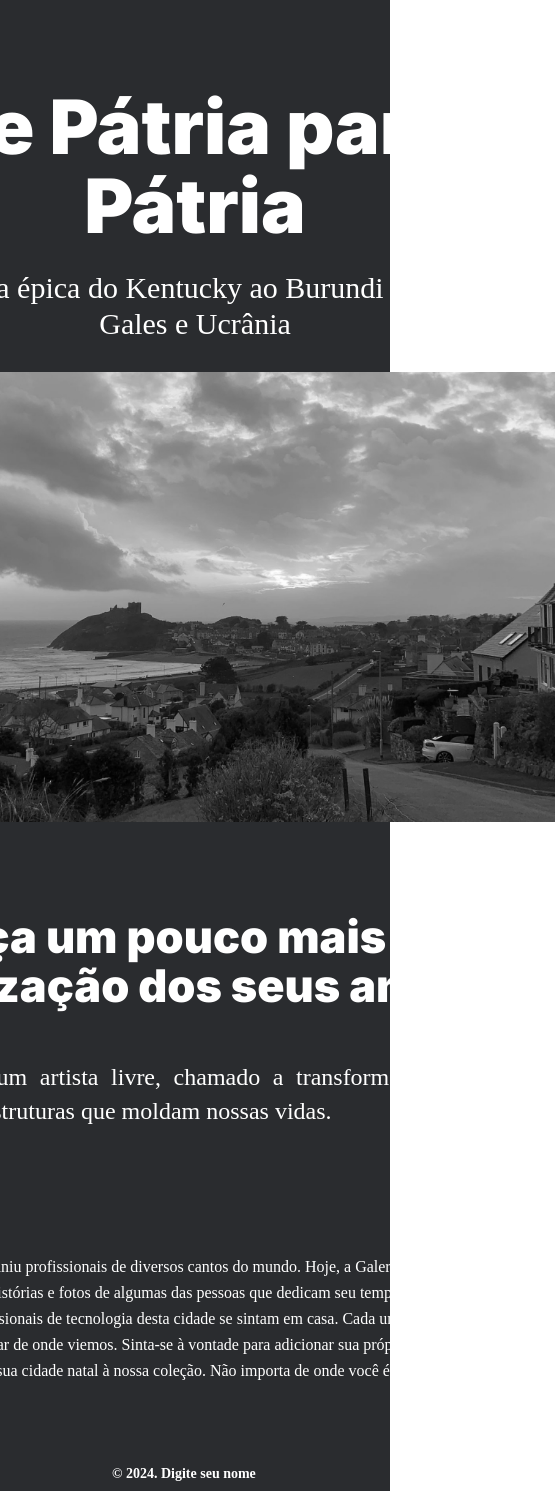
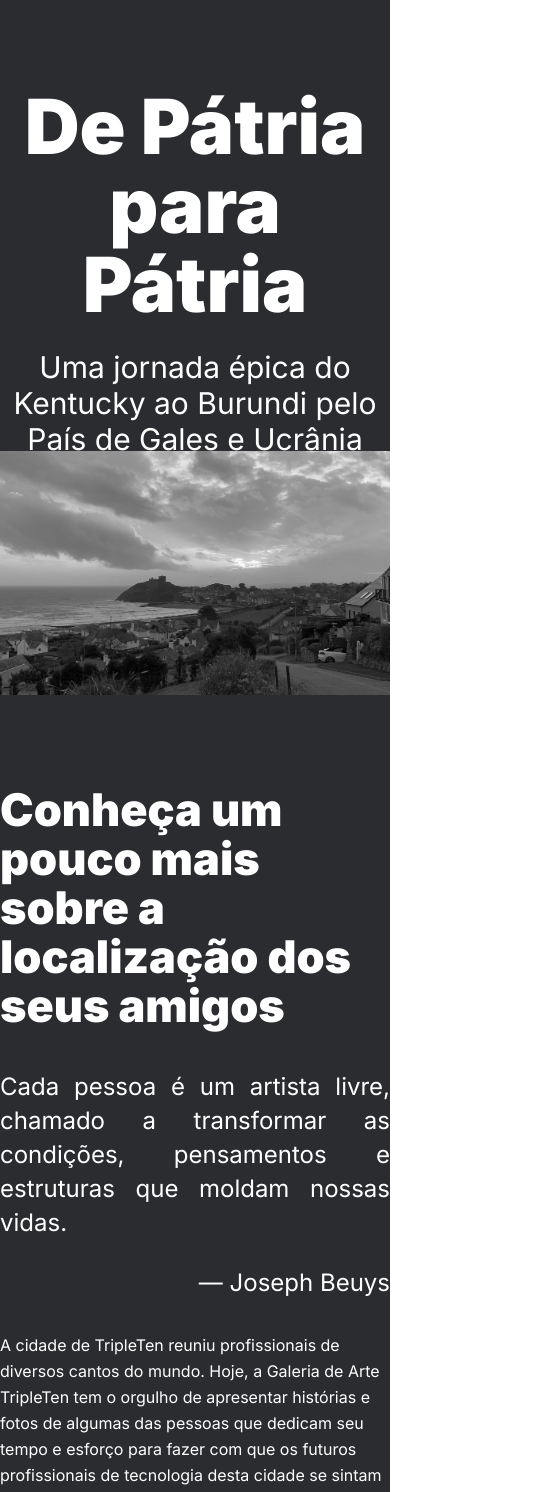
Before and after one commit to ronesjunior/web_project_homeland, a plain HTML site: page index.html in a window 390 px wide. Shown: the part 99-1591 px from the top of the page, 555 px wide, since content can reach past the window. Drawn offline with Linux system fonts and the light colour scheme; a web font is replaced by a local one.

Commit message:
commit 04/08/2025

```diff
--- a/blocks/footer.css
+++ b/blocks/footer.css
@@ -5,51 +5,37 @@
 }
 
 .footer__copyright {
-  width: 166px;
-  height: 16px;
+  max-width: 166px;
   font-size: 14px;
   line-height: 16px;
   letter-spacing: 0%;
   color: white;
-  margin-top: 92px;
+  margin: 92px auto 24px auto;
   font-family: "Inter-Regular";
+  font-weight: 400;
 }
 
-@media screen and (max-width: 1280px) {
+@media screen and (max-width: 768px) {
   .footer__copyright {
-    width: 166px;
-    height: 16px;
+    max-width: 166px;
     font-size: 14px;
     line-height: 16px;
     letter-spacing: 0%;
     color: white;
-    margin-top: 92px;
-    font-family: "Inter-Regular";
-  }
-}
-
-@media screen and (max-width: 768px) {
-  .footer__copyright {
-    width: 166px;
-    height: 16px;
-    font-size: 14px;
-    line-height: 16px;
-    letter-spacing: 0%;
-    color: white;
-    margin-top: 64px;
+    margin: 88px auto 24px auto;
     font-family: "Inter-Regular";
   }
 }
 
 @media screen and (max-width: 320px) {
   .footer__copyright {
-    width: 166px;
-    height: 14px;
+    max-width: 166px;
     font-size: 14px;
     line-height: 14px;
     letter-spacing: 0%;
     color: white;
-    margin-top: 88px;
+    margin: 64px auto 24px auto;
     font-family: "Inter-Regular";
+    font-weight: 400;
   }
 }
--- a/blocks/header.css
+++ b/blocks/header.css
@@ -1,26 +1,12 @@
 .header {
   display: flex;
+  max-width: 1280px;
   flex-direction: column;
-  align-items: center;
-}
-
-@media screen and (max-width: 1280px) {
-  .header {
-    max-width: 1280px;
-    max-height: 1883px;
-  }
+  margin: 0 auto 0;
 }
 
 @media screen and (max-width: 768px) {
   .header {
-    max-width: 768px;
-    max-height: 1659px;
+    width: 100%;
   }
 }
-
-@media screen and (max-width: 320px) {
-  .header {
-    max-width: 320px;
-    max-height: 1550px;
-  }
-}
--- a/blocks/intro.css
+++ b/blocks/intro.css
@@ -1,24 +1,15 @@
 .intro {
   display: flex;
+  width: 100%;
+  max-width: 984px;
   flex-direction: column;
-}
-
-@media screen and (max-width: 1280px) {
-  .intro {
-    width: 830px;
-    height: 482px;
-    margin: 92px 302px 0 148px;
-  }
-}
-
-.intro {
-  width: 830px;
-  height: 482px;
-  margin: 92px 302px 0 148px;
+  padding-top: 92px;
+  align-self: center; */
 }
 
 .intro__title {
   margin: 0;
+  max-width: 830px;
   font-size: 54px;
   font-weight: 900;
   line-height: 58px;
@@ -32,8 +23,7 @@
   font-weight: 400;
   line-height: 34px;
   letter-spacing: 0%;
-  width: 738px;
-  height: 68px;
+  max-width: 738px;
   margin-top: 40px;
   margin-bottom: 0;
   text-align: justify;
@@ -46,9 +36,8 @@
   font-weight: 400;
   line-height: 34px;
   letter-spacing: 0%;
-  width: 732px;
-  height: 34px;
-  margin-top: 40px;
+  max-width: 732px;
+  margin-top: 10px;
   margin-bottom: 0;
   text-align: end;
   font-family: "Inter-Regular";
@@ -60,8 +49,7 @@
   font-weight: 400;
   line-height: 163%;
   letter-spacing: 0%;
-  width: 722px;
-  height: 182px;
+  max-width: 722px;
   margin-top: 32px;
   margin-bottom: 0;
   text-align: left;
@@ -69,213 +57,45 @@
   color: white;
 }
 
-@media screen and (max-width: 1280px) {
-  .intro__title {
-    margin: 0;
-    font-size: 54px;
-    font-weight: 900;
-    line-height: 58px;
-    letter-spacing: 0%;
-    color: white;
-    font-family: "Inter-Black";
-  }
-}
-
-@media screen and (max-width: 1280px) {
-  .intro__text {
-    display: flex;
-    flex-direction: column;
-    color: white;
-  }
-}
-
-@media screen and (max-width: 1280px) {
-  .intro__frase {
-    font-size: 24px;
-    font-weight: 400;
-    line-height: 34px;
-    letter-spacing: 0%;
-    width: 738px;
-    height: 68px;
-    margin-top: 40px;
-    margin-bottom: 0;
-    text-align: justify;
-    font-family: "Inter-Regular";
-  }
-}
-
-@media screen and (max-width: 1280px) {
-  .intro__autor {
-    font-size: 24px;
-    font-weight: 400;
-    line-height: 34px;
-    letter-spacing: 0%;
-    width: 732px;
-    height: 34px;
-    margin-top: 40px;
-    margin-bottom: 0;
-    text-align: end;
-    font-family: "Inter-Regular";
-  }
-}
-
-@media screen and (max-width: 1280px) {
-  .intro__apresentacao {
-    font-size: 16px;
-    font-weight: 400;
-    line-height: 163%;
-    letter-spacing: 0%;
-    width: 722px;
-    height: 182px;
-    margin-top: 32px;
-    margin-bottom: 0;
-    text-align: left;
-    font-family: "Inter-Regular";
-  }
-}
-
 @media screen and (max-width: 768px) {
   .intro {
-    width: 720px;
-    height: 490px;
-    margin: 90px 24px 0 24px;
+    max-width: 720px;
+    margin: 0 auto 0;
+    padding-top: 90px;
   }
 }
 
 @media screen and (max-width: 768px) {
   .intro__title {
     margin: 0;
+    max-width: 707px;
     font-size: 45px;
-    font-weight: 900;
     line-height: 49px;
     letter-spacing: 0%;
-    color: white;
-    font-family: "Inter-Black";
   }
 }
 
 @media screen and (max-width: 768px) {
-  .intro__text {
-    display: flex;
-    flex-direction: column;
-    color: white;
-  }
-}
-
-@media screen and (max-width: 768px) {
-  .intro__frase {
-    font-size: 24px;
-    font-weight: 400;
-    line-height: 34px;
-    letter-spacing: 0%;
-    width: 720px;
+  intro__frase {
+    max-width: 720px;
     height: 102px;
     margin-top: 50px;
     margin-bottom: 0;
-    text-align: justify;
-    font-family: "Inter-Regular";
   }
 }
 
 @media screen and (max-width: 768px) {
   .intro__autor {
-    font-size: 24px;
-    font-weight: 400;
-    line-height: 34px;
-    letter-spacing: 0%;
-    width: 720px;
-    height: 34px;
+    max-width: 720px;
+    margin-top: 40px;
+    margin-bottom: 0;
     margin-top: 26px;
-    margin-bottom: 0;
-    text-align: end;
-    font-family: "Inter-Regular";
   }
 }
 
 @media screen and (max-width: 768px) {
   .intro__apresentacao {
-    font-size: 16px;
-    font-weight: 400;
-    line-height: 163%;
-    letter-spacing: 0%;
-    width: 720px;
-    height: 182px;
-    margin-top: 32px;
-    margin-bottom: 0;
-    text-align: left;
-    font-family: "Inter-Regular";
+    max-width: 720px;
+    /* height: 162px; */
   }
 }
-
-@media screen and (max-width: 320px) {
-  .intro {
-    width: 288px;
-    height: 878px;
-    margin: 64px 16px 0 16px;
-  }
-}
-
-@media screen and (max-width: 320px) {
-  .intro__title {
-    margin: 0;
-    font-size: 32px;
-    font-weight: 900;
-    line-height: 35px;
-    letter-spacing: 0%;
-    color: white;
-    font-family: "Inter-Black";
-  }
-}
-
-@media screen and (max-width: 320px) {
-  .intro__text {
-    display: flex;
-    flex-direction: column;
-    color: white;
-  }
-}
-
-@media screen and (max-width: 320px) {
-  .intro__frase {
-    font-size: 24px;
-    font-weight: 400;
-    line-height: 30px;
-    letter-spacing: 0%;
-    width: 288px;
-    height: 180px;
-    margin-top: 40px;
-    margin-bottom: 0;
-    text-align: justify;
-    font-family: "Inter-Regular";
-  }
-}
-
-@media screen and (max-width: 320px) {
-  .intro__autor {
-    font-size: 24px;
-    font-weight: 400;
-    line-height: 34px;
-    letter-spacing: 0%;
-    width: 288px;
-    height: 34px;
-    margin-top: 10px;
-    margin-bottom: 0;
-    text-align: end;
-    font-family: "Inter-Regular";
-  }
-}
-
-@media screen and (max-width: 320px) {
-  .intro__apresentacao {
-    font-size: 16px;
-    font-weight: 400;
-    line-height: 163%;
-    letter-spacing: 0%;
-    width: 288px;
-    height: 442px;
-    margin-top: 32px;
-    margin-bottom: 0;
-    text-align: left;
-    font-family: "Inter-Regular";
-  }
-}
--- a/blocks/lead.css
+++ b/blocks/lead.css
@@ -1,15 +1,15 @@
 .lead {
   display: flex;
   flex-direction: column;
+  align-self: center;
   align-items: center;
   max-width: 984px;
-  max-height: 983px;
 }
 
 .lead__title {
   margin-top: 90px;
-  width: 720px;
-  height: 200px;
+  width: 100%;
+  max-width: 720px;
   font-size: 96px;
   font-weight: 200;
   color: white;
@@ -20,8 +20,8 @@
 }
 
 .lead__subtitle {
-  margin-top: 30px;
-  width: 720px;
+  margin-top: 32px;
+  max-width: 720px;
   height: 72px;
   opacity: 1;
   font-family: "Inter-Regular";
@@ -33,71 +33,16 @@
 }
 
 .lead__image {
-  margin: 30px 148px 0 148px;
-  max-width: 984px;
-  max-height: 615px;
-}
-
-@media screen and (max-width: 1280px) {
-  .lead {
-    display: flex;
-  }
-}
-
-@media screen and (max-width: 1280px) {
-  .lead__title {
-    margin-top: 90px;
-    width: 720px;
-    height: 200px;
-    font-size: 96px;
-    font-weight: 200;
-    color: white;
-    text-align: center;
-    opacity: 1;
-    font-family: "Inter-Black";
-    line-height: 100px;
-  }
-}
-
-@media screen and (max-width: 1280px) {
-  .lead__subtitle {
-    margin-top: 30px;
-    width: 720px;
-    height: 72px;
-    opacity: 1;
-    font-family: "Inter-Regular";
-    font-weight: 400;
-    font-size: 30px;
-    line-height: 36px;
-    text-align: center;
-    color: white;
-  }
-}
-
-@media screen and (max-width: 1280px) {
-  .lead__image {
-    margin: 30px 148px 0 148px;
-    max-width: 100%;
-  }
-}
-
-@media screen and (max-width: 768px) {
-  .lead {
-    display: flex;
-  }
+  margin: 64px 148px 0 148px;
+  width: 100%;
 }
 
 @media screen and (max-width: 768px) {
   .lead__title {
+    /* width: 100%; */
     margin-top: 90px;
-    width: 530px;
-    height: 158px;
-    font-size: 75px;
-    font-weight: 200;
-    color: white;
-    text-align: center;
-    opacity: 1;
-    font-family: "Inter-Black";
+    max-width: 530px;
+    font-size: 76px;
     line-height: 79px;
   }
 }
@@ -105,38 +50,23 @@
 @media screen and (max-width: 768px) {
   .lead__subtitle {
     margin-top: 25px;
-    width: 720px;
-    height: 72px;
-    opacity: 1;
-    font-family: "Inter-Regular";
-    font-weight: 400;
-    font-size: 30px;
-    line-height: 36px;
-    text-align: center;
-    color: white;
+    width: 100%;
   }
 }
 
 @media screen and (max-width: 768px) {
   .lead__image {
-    margin-top: 30px;
-    /* max-width: 768px;
-    max-height: 480px; */
-    max-width: 100%;
+    width: 100%;
+    margin: 30px auto 0;
   }
 }
 
 @media screen and (max-width: 320px) {
   .lead__title {
+    /* width: 100%; */
     margin-top: 50px;
-    width: 228px;
-    height: 88px;
+    max-width: 228px;
     font-size: 40px;
-    font-weight: 200;
-    color: white;
-    text-align: center;
-    opacity: 1;
-    font-family: "Inter-Black";
     line-height: 44px;
   }
 }
@@ -144,23 +74,16 @@
 @media screen and (max-width: 320px) {
   .lead__subtitle {
     margin-top: 16px;
-    width: 288px;
-    height: 40px;
-    opacity: 1;
-    font-family: "Inter-Regular";
-    font-weight: 400;
+    /* width: 100%; */
+    max-width: 288px;
     font-size: 16px;
     line-height: 20px;
-    text-align: center;
-    color: white;
   }
 }
 
 @media screen and (max-width: 320px) {
   .lead__image {
-    margin-top: 40px;
-    /* max-width: 320px;
-    max-height: 200px; */
-    max-width: 100%;
+    width: 100%;
+    margin: 40px auto 0;
   }
 }
--- a/blocks/logo.css
+++ b/blocks/logo.css
@@ -7,8 +7,8 @@
 
 @media screen and (max-width: 1280px) {
   .logo {
-    max-width: 254px;
-    max-height: 70px;
+    width: 254px;
+    height: 70px;
     margin-top: 34px;
   }
 }
@@ -18,6 +18,7 @@
     width: 254px;
     height: 66px;
     margin-top: 30px;
+    align-self: center;
   }
 }
 
--- a/blocks/page.css
+++ b/blocks/page.css
@@ -9,6 +9,5 @@
   flex-direction: column;
   background-color: #2a2c2f;
   max-width: 1512px;
-  justify-content: center;
   margin: 0 auto 0;
 }
--- a/index.html
+++ b/index.html
@@ -33,30 +33,29 @@
             class="lead__image"
           />
         </section>
+      </header>
       <section class="intro">
         <h1 class="intro__title">
           Conheça um pouco mais sobre a localização dos seus amigos
         </h1>
-          <div class="intro__text">
+
         <h1 class="intro__frase">
-              Cada pessoa é um artista livre, chamado a transformar as
-              condições, pensamentos e estruturas que moldam nossas vidas.
+          Cada pessoa é um artista livre, chamado a transformar as condições,
+          pensamentos e estruturas que moldam nossas vidas.
         </h1>
         <h1 class="intro__autor">— Joseph Beuys</h1>
         <h2 class="intro__apresentacao">
           A cidade de TripleTen reuniu profissionais de diversos cantos do
-              mundo. Hoje, a Galeria de Arte TripleTen tem o orgulho de
-              apresentar histórias e fotos de algumas das pessoas que dedicam
-              seu tempo e esforço para fazer com que os futuros profissionais de
-              tecnologia desta cidade se sintam em casa. Cada um de nós tem uma
-              história única sobre o lugar de onde viemos. Sinta-se à vontade
-              para adicionar sua própria história e uma obra de arte visual
-              dedicada à sua cidade natal à nossa coleção. Não importa de onde
-              você é, estamos felizes por você ser nosso vizinho.
+          mundo. Hoje, a Galeria de Arte TripleTen tem o orgulho de apresentar
+          histórias e fotos de algumas das pessoas que dedicam seu tempo e
+          esforço para fazer com que os futuros profissionais de tecnologia
+          desta cidade se sintam em casa. Cada um de nós tem uma história única
+          sobre o lugar de onde viemos. Sinta-se à vontade para adicionar sua
+          própria história e uma obra de arte visual dedicada à sua cidade natal
+          à nossa coleção. Não importa de onde você é, estamos felizes por você
+          ser nosso vizinho.
         </h2>
-          </div>
       </section>
-      </header>
       <footer class="footer">
         <h1 class="footer__copyright">© 2024. Digite seu nome</h1>
       </footer>
```
Also changed, not shown: fonts/Inter-Regular.woff2 (added), fonts/InterDisplay-Regular.woff2 (deleted). Lines whose indentation alone changed are shown as unchanged.
